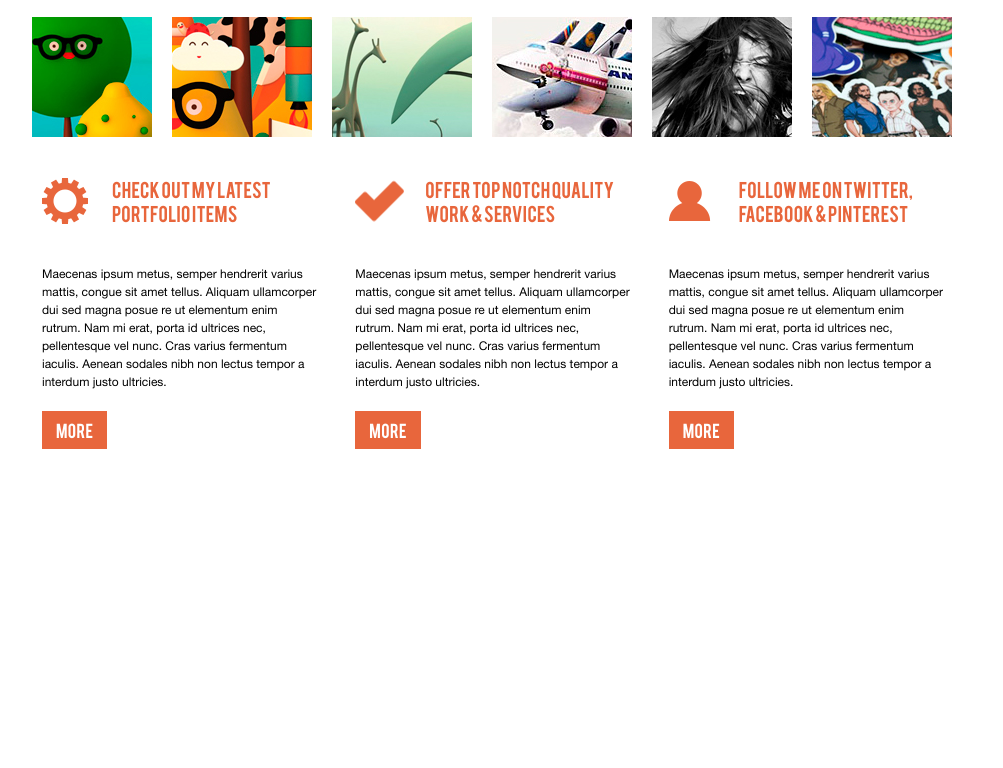
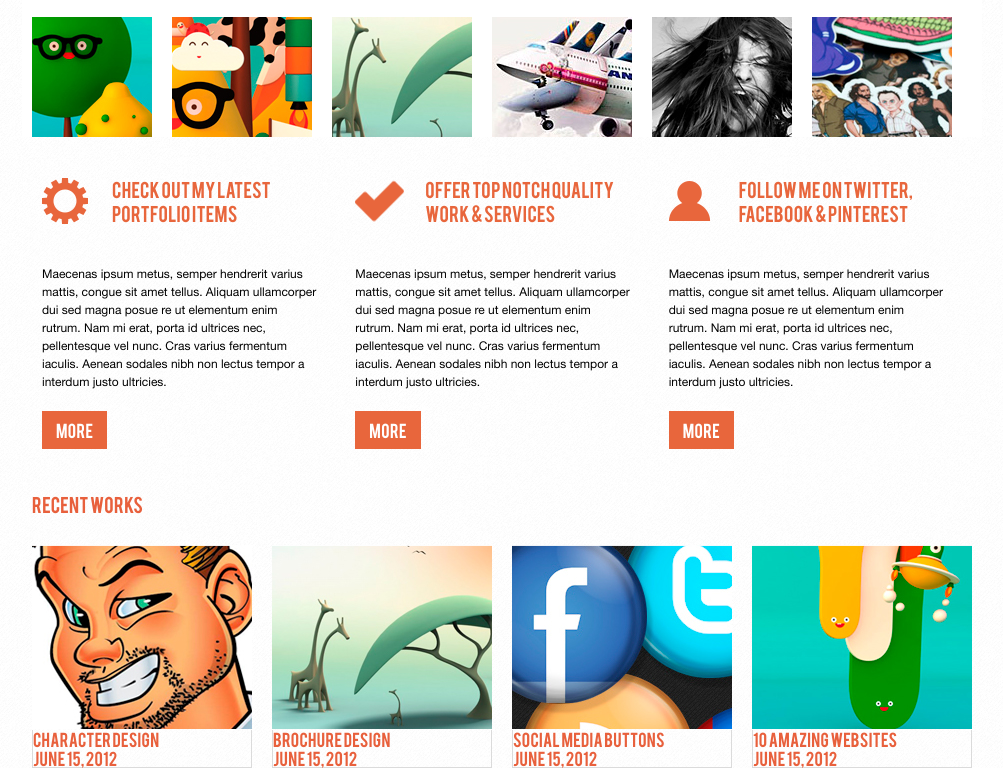
Before and after one commit to websamrus/jetro, a plain HTML site: page index.html in a window 1280 px wide. Shown: the part 485-1253 px from the top of the page, without its empty margins (138-1141 px from the left). Before the commit the page ends 934 px from the top, so only its background shows below. Drawn offline with nearby package versions, Linux system fonts and the light colour scheme.

Commit message:
feat: add section works

```diff
--- a/css/style.css
+++ b/css/style.css
@@ -1,3 +1,17 @@
+@font-face {
+    font-family: 'Bebas';
+    src: url('../fonts/Bebas.woff2') format('woff2'), url('../fonts/Bebas.woff') format('woff');
+    font-weight: normal;
+    font-style: normal;
+}
+
+@font-face {
+    font-family: 'Helvetica Neue';
+    src: url('../fonts/HelveticaNeue.woff2') format('woff2'), url('../fonts/HelveticaNeue.woff') format('woff');
+    font-weight: normal;
+    font-style: normal;
+}
+
 html {
     box-sizing: border-box;
 }
@@ -10,6 +24,7 @@ html {
 
 body {
     font-family: "Bebas", sans-serif;
+    background-image: url(../images/bg.png);
 }
 
 h1,
@@ -42,6 +57,7 @@ li {
     padding: 0 10px;
 }
 
+
 /* header */
 
 .header {
@@ -68,7 +84,7 @@ li {
     margin-top: 10px;
 }
 
-.header__menu li + li {
+.header__menu li+li {
     margin-left: 27px;
 }
 
@@ -76,16 +92,14 @@ li {
     text-transform: uppercase;
     font-size: 16px;
     color: #b9b9b9;
+    transition: all 0.5s;
 }
 
-a.header__menu__item-active {
+a.header__menu__item-active,
+.header__menu a:hover {
     color: #e8603c;
 }
 
-.header__menu a:hover {
-  transition: all 0.5s;
-  color: #e8603c;
-}
 
 /*section slider */
 
@@ -222,12 +236,15 @@ a.header__menu__item-active {
     margin-top: 20px;
 }
 
+
 /*section feature */
+
 .feature__inner {
     padding-top: 40px;
     display: flex;
     justify-content: space-between;
 }
+
 .feature__item {
     padding: 0 28px 0 10px;
 }
@@ -239,6 +256,7 @@ a.header__menu__item-active {
     line-height: 24px;
     position: relative;
 }
+
 .feature__item__title-icon1::before {
     content: "";
     position: absolute;
@@ -249,6 +267,7 @@ a.header__menu__item-active {
     top: 50%;
     transform: translateY(-50%);
 }
+
 .feature__item__title-icon2::before {
     content: "";
     position: absolute;
@@ -259,6 +278,7 @@ a.header__menu__item-active {
     top: 50%;
     transform: translateY(-50%);
 }
+
 .feature__item__title-icon3::before {
     content: "";
     position: absolute;
@@ -269,6 +289,7 @@ a.header__menu__item-active {
     top: 50%;
     transform: translateY(-50%);
 }
+
 .feature__item__text {
     margin: 40px 0 20px;
     font-family: "Helvetica Neue", sans-serif;
@@ -277,8 +298,42 @@ a.header__menu__item-active {
     line-height: 18px;
 }
 
-.feature__item__btn{
+.feature__item__btn {
     background-color: #e8663c;
     color: #fff;
     padding: 10px 14px;
 }
+
+
+/*section works */
+
+.works {}
+
+.works__inner {
+    padding-top: 45px;
+    color: #e8603c;
+}
+
+.works__title {
+    font-size: 18px;
+    font-weight: 400;
+}
+
+.works__box {
+    display: flex;
+    justify-content: space-between;
+    margin-top: 30px;
+}
+
+.works__box__item {}
+
+.works__box__item-border {
+    border-left: 1px solid #dbdbdb;
+    border-right: 1px solid #dbdbdb;
+    border-bottom: 1px solid #dbdbdb;
+    /* border-top: 0; */
+}
+
+.works__box__item-name {}
+
+.works__box__item-date {}
--- a/index.html
+++ b/index.html
@@ -7,7 +7,6 @@
     <meta http-equiv="X-UA-Compatible" content="ie=edge">
     <title>Jetro</title>
     <link rel="stylesheet" href="css/normalize.css">
-    <link rel="stylesheet" href="css/fonts.css">
     <link rel="stylesheet" href="css/slick.css">
     <link rel="stylesheet" href="css/slick-theme.css">
     <link rel="stylesheet" href="css/style.css">
@@ -29,8 +28,8 @@
                         <li><a href="#">Contact &nbspUS</a></li>
                     </ul>
                 </nav>
-            </h>
-        </div>
+                </h>
+            </div>
     </header>
 
     <section class="slider">
@@ -42,8 +41,7 @@
                             Slide &nbspOne
                         </h3>
                         <div class="slider__content-text">
-                            Lorem ipsum dolor sit amet, malorum recteque reprehendunt ea vel. Urbanitas adolescens vim
-                            te, per at tritani aperiri. Adhuc invenire convenire his ea.
+                            Lorem ipsum dolor sit amet, malorum recteque reprehendunt ea vel. Urbanitas adolescens vim te, per at tritani aperiri. Adhuc invenire convenire his ea.
                         </div>
                     </div>
                 </div>
@@ -53,8 +51,7 @@
                             Slide &nbspTwo
                         </h3>
                         <div class="slider__content-text">
-                            Lorem ipsum dolor sit amet, malorum recteque reprehendunt ea vel. Urbanitas adolescens vim
-                            te, per at tritani aperiri. Adhuc invenire convenire his ea.
+                            Lorem ipsum dolor sit amet, malorum recteque reprehendunt ea vel. Urbanitas adolescens vim te, per at tritani aperiri. Adhuc invenire convenire his ea.
                         </div>
                     </div>
                 </div>
@@ -64,8 +61,7 @@
                             Slide &nbspThree
                         </h3>
                         <div class="slider__content-text">
-                            Lorem ipsum dolor sit amet, malorum recteque reprehendunt ea vel. Urbanitas adolescens vim
-                            te, per at tritani aperiri. Adhuc invenire convenire his ea.
+                            Lorem ipsum dolor sit amet, malorum recteque reprehendunt ea vel. Urbanitas adolescens vim te, per at tritani aperiri. Adhuc invenire convenire his ea.
                         </div>
                     </div>
                 </div>
@@ -75,8 +71,7 @@
                             Slide &nbspFour
                         </h3>
                         <div class="slider__content-text">
-                            Lorem ipsum dolor sit amet, malorum recteque reprehendunt ea vel. Urbanitas adolescens vim
-                            te, per at tritani aperiri. Adhuc invenire convenire his ea.
+                            Lorem ipsum dolor sit amet, malorum recteque reprehendunt ea vel. Urbanitas adolescens vim te, per at tritani aperiri. Adhuc invenire convenire his ea.
                         </div>
                     </div>
                 </div>
@@ -86,8 +81,7 @@
                             Slide &nbspFive
                         </h3>
                         <div class="slider__content-text">
-                            Lorem ipsum dolor sit amet, malorum recteque reprehendunt ea vel. Urbanitas adolescens vim
-                            te, per at tritani aperiri. Adhuc invenire convenire his ea.
+                            Lorem ipsum dolor sit amet, malorum recteque reprehendunt ea vel. Urbanitas adolescens vim te, per at tritani aperiri. Adhuc invenire convenire his ea.
                         </div>
                     </div>
                 </div>
@@ -97,8 +91,7 @@
                             Slide &nbspSix
                         </h3>
                         <div class="slider__content-text">
-                            Lorem ipsum dolor sit amet, malorum recteque reprehendunt ea vel. Urbanitas adolescens vim
-                            te, per at tritani aperiri. Adhuc invenire convenire his ea.
+                            Lorem ipsum dolor sit amet, malorum recteque reprehendunt ea vel. Urbanitas adolescens vim te, per at tritani aperiri. Adhuc invenire convenire his ea.
                         </div>
                     </div>
                 </div>
@@ -119,43 +112,74 @@
             <div class="feature__inner">
                 <div class="feature__item">
                     <h3 class="feature__item__title feature__item__title-icon1">
-                        Check  out  my  latest portfolio  items
+                        Check out my latest portfolio items
                     </h3>
                     <div class="feature__item__text">
-                        Maecenas ipsum metus, semper hendrerit varius mattis, congue sit amet tellus. Aliquam
-                        ullamcorper dui sed magna posue re ut elementum enim rutrum. Nam mi erat, porta id ultrices nec,
-                        pellentesque vel nunc. Cras varius fermentum iaculis. Aenean sodales nibh non lectus tempor a
-                        interdum justo ultricies.
+                        Maecenas ipsum metus, semper hendrerit varius mattis, congue sit amet tellus. Aliquam ullamcorper dui sed magna posue re ut elementum enim rutrum. Nam mi erat, porta id ultrices nec, pellentesque vel nunc. Cras varius fermentum iaculis. Aenean sodales
+                        nibh non lectus tempor a interdum justo ultricies.
                     </div>
                     <a href="#" class="feature__item__btn">More</a>
                 </div>
                 <div class="feature__item">
                     <h3 class="feature__item__title feature__item__title-icon2">
-                        Offer  Top  Notch  Quality Work  &  Services
+                        Offer Top Notch Quality Work & Services
                     </h3>
                     <div class="feature__item__text">
-                        Maecenas ipsum metus, semper hendrerit varius mattis, congue sit amet tellus. Aliquam
-                        ullamcorper dui sed magna posue re ut elementum enim rutrum. Nam mi erat, porta id ultrices nec,
-                        pellentesque vel nunc. Cras varius fermentum iaculis. Aenean sodales nibh non lectus tempor a
-                        interdum justo ultricies.
+                        Maecenas ipsum metus, semper hendrerit varius mattis, congue sit amet tellus. Aliquam ullamcorper dui sed magna posue re ut elementum enim rutrum. Nam mi erat, porta id ultrices nec, pellentesque vel nunc. Cras varius fermentum iaculis. Aenean sodales
+                        nibh non lectus tempor a interdum justo ultricies.
                     </div>
                     <a href="#" class="feature__item__btn">More</a>
                 </div>
                 <div class="feature__item">
                     <h3 class="feature__item__title feature__item__title-icon3">
-                        Follow  Me  on  Twitter, Facebook  &  Pinterest
+                        Follow Me on Twitter, Facebook & Pinterest
                     </h3>
                     <div class="feature__item__text">
-                        Maecenas ipsum metus, semper hendrerit varius mattis, congue sit amet tellus. Aliquam
-                        ullamcorper dui sed magna posue re ut elementum enim rutrum. Nam mi erat, porta id ultrices nec,
-                        pellentesque vel nunc. Cras varius fermentum iaculis. Aenean sodales nibh non lectus tempor a
-                        interdum justo ultricies.
+                        Maecenas ipsum metus, semper hendrerit varius mattis, congue sit amet tellus. Aliquam ullamcorper dui sed magna posue re ut elementum enim rutrum. Nam mi erat, porta id ultrices nec, pellentesque vel nunc. Cras varius fermentum iaculis. Aenean sodales
+                        nibh non lectus tempor a interdum justo ultricies.
                     </div>
                     <a href="#" class="feature__item__btn">More</a>
                 </div>
             </div>
         </div>
     </section>
+    <section class="works">
+        <div class="container">
+            <div class="works__inner">
+                <h3 class="works__title">Recent Works</h3>
+                <div class="works__box">
+                    <div class="works__box__item">
+                        <img src="images/works-box-item1.jpg" alt="">
+                        <div class="works__box__item-border">
+                            <div class="works__box__item-name">Character Design</div>
+                            <div class="works__box__item-date">June 15, 2012</div>
+                        </div>
+                    </div>
+                    <div class="works__box__item">
+                        <img src="images/works-box-item2.jpg" alt="">
+                        <div class="works__box__item-border">
+                            <div class="works__box__item-name">Brochure Design</div>
+                            <div class="works__box__item-date">June 15, 2012</div>
+                        </div>
+                    </div>
+                    <div class="works__box__item">
+                        <img src="images/works-box-item3.jpg" alt="">
+                        <div class="works__box__item-border">
+                            <div class="works__box__item-name">Social Media Buttons</div>
+                            <div class="works__box__item-date">June 15, 2012</div>
+                        </div>
+                    </div>
+                    <div class="works__box__item">
+                        <img src="images/works-box-item4.jpg" alt="">
+                        <div class="works__box__item-border">
+                            <div class="works__box__item-name">10 Amazing Websites</div>
+                            <div class="works__box__item-date">June 15, 2012</div>
+                        </div>
+                    </div>
+                </div>
+            </div>
+    </section>
+
 
 
     <script src="https://ajax.googleapis.com/ajax/libs/jquery/3.3.1/jquery.min.js"></script>
```
Also changed, not shown: css/fonts.css (deleted, +0 -13 lines), images/bg.png (added), images/works-box-item1.jpg (added), images/works-box-item2.jpg (added), images/works-box-item3.jpg (added), images/works-box-item4.jpg (added), images/works-box-title.jpg.png (added). Lines whose indentation alone changed are shown as unchanged.
